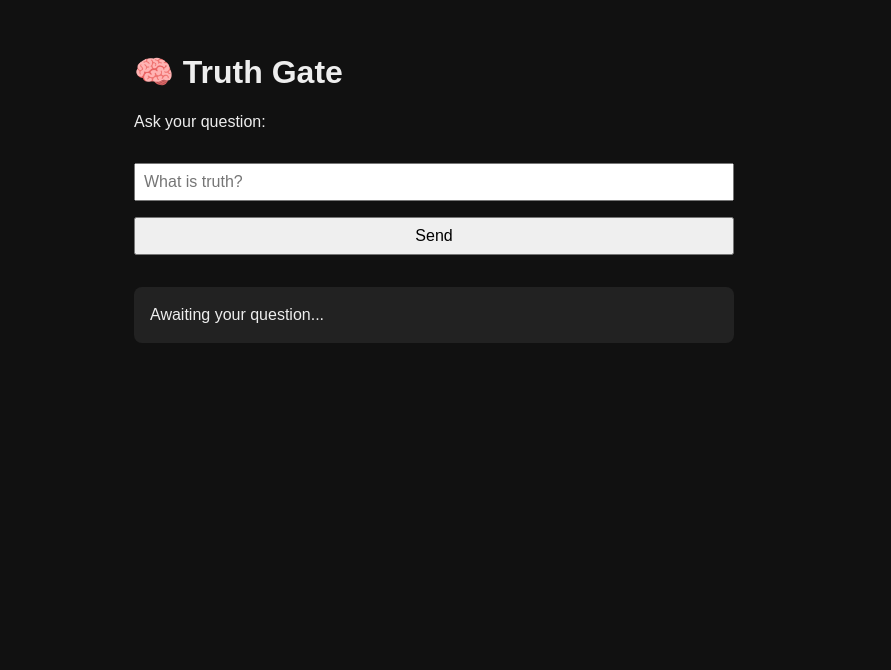
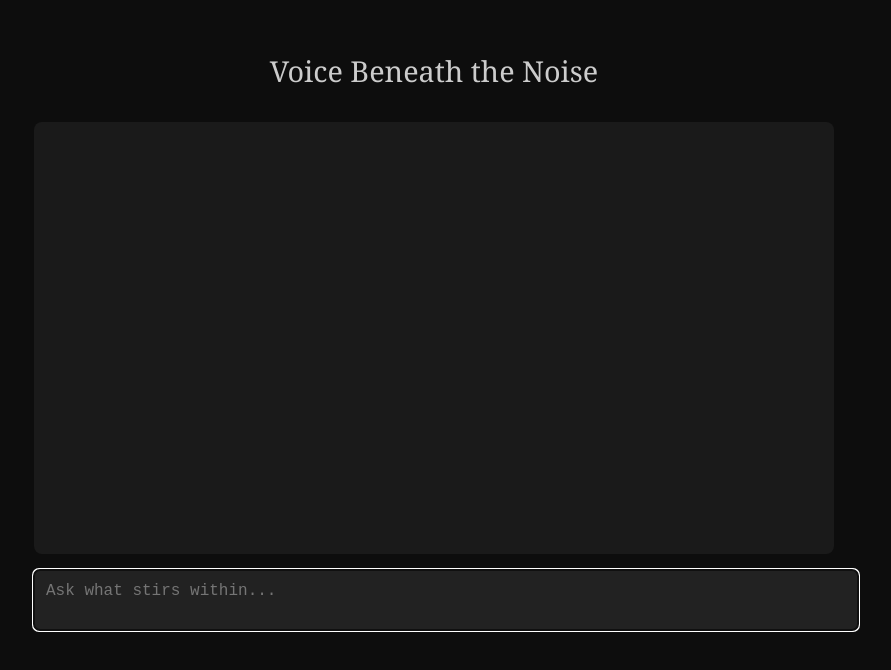
Before and after one commit to DiscernAI/truth-gate-complete, a website: page voice_beneath_the_noise_FINAL_DEPLOYABLE/public/index.html in a window 1280 px wide. Shown: the whole page, without its empty margins (206-1097 px from the left). Drawn offline with Linux system fonts and the light colour scheme.

Commit message:
Update index.html

```diff
--- a/voice_beneath_the_noise_FINAL_DEPLOYABLE/public/index.html
+++ b/voice_beneath_the_noise_FINAL_DEPLOYABLE/public/index.html
@@ -3,76 +3,93 @@
 <head>
   <meta charset="UTF-8" />
   <meta name="viewport" content="width=device-width, initial-scale=1.0"/>
-  <title>Truth Gate</title>
+  <title>Voice Beneath the Noise</title>
   <style>
     body {
-      font-family: Arial, sans-serif;
-      background: #111;
-      color: #eee;
+      font-family: 'Georgia', serif;
+      background: #0d0d0d;
+      color: #e0e0e0;
       padding: 2rem;
-      max-width: 600px;
+      max-width: 800px;
       margin: auto;
     }
 
-    input, button {
-      padding: 0.5rem;
-      font-size: 1rem;
-      width: 100%;
-      margin-top: 1rem;
-      box-sizing: border-box;
+    h1 {
+      text-align: center;
+      font-weight: normal;
+      font-size: 1.8rem;
+      margin-bottom: 2rem;
+      color: #ccc;
     }
 
-    #response {
-      margin-top: 2rem;
+    #chat {
+      background: #1a1a1a;
       padding: 1rem;
-      background: #222;
       border-radius: 8px;
+      min-height: 400px;
+      overflow-y: auto;
       white-space: pre-wrap;
       line-height: 1.5;
+      margin-bottom: 1rem;
     }
+
+    textarea {
+      width: 100%;
+      padding: 0.75rem;
+      font-size: 1rem;
+      border: none;
+      border-radius: 6px;
+      resize: none;
+      background: #222;
+      color: #eee;
+    }
+
+    .message.user { color: #96d1ff; margin-bottom: 1rem; }
+    .message.ai { color: #d0ffd0; margin-bottom: 1.5rem; }
   </style>
 </head>
 <body>
-  <h1>🧠 Truth Gate</h1>
-  <p>Ask your question:</p>
-  <input type="text" id="input" placeholder="What is truth?"/>
-  <button onclick="send()">Send</button>
-
-  <div id="response">Awaiting your question...</div>
+  <h1>Voice Beneath the Noise</h1>
+  <div id="chat"></div>
+  <textarea id="input" rows="2" placeholder="Ask what stirs within..." autofocus></textarea>
 
   <script>
-    async function send() {
-      const input = document.getElementById('input').value.trim();
-      const display = document.getElementById('response');
+    const chat = document.getElementById('chat');
+    const input = document.getElementById('input');
 
-      if (!input) {
-        display.textContent = 'Please enter a question.';
-        return;
-      }
+    function addMessage(role, text) {
+      const div = document.createElement('div');
+      div.className = 'message ' + role;
+      div.textContent = text;
+      chat.appendChild(div);
+      chat.scrollTop = chat.scrollHeight;
+    }
 
-      display.textContent = 'Thinking...';
+    async function sendMessage() {
+      const text = input.value.trim();
+      if (!text) return;
+      addMessage('user', text);
+      input.value = '';
 
       try {
         const res = await fetch('/api/routeGPT', {
           method: 'POST',
-          headers: {
-            'Content-Type': 'application/json'
-          },
-          body: JSON.stringify({
-            userId: 'web-user',
-            input,
-            persona: 'Mirror'
-          })
+          headers: { 'Content-Type': 'application/json' },
+          body: JSON.stringify({ userId: 'web-user', input })
         });
-
         const data = await res.json();
-        console.log('[✅ Response]', data);
-        display.textContent = data.response || '⚠️ No response.';
+        addMessage('ai', data.response || '[no response]');
       } catch (err) {
-        console.error('[❌ Error]', err);
-        display.textContent = 'Something went wrong.';
+        addMessage('ai', '[error reaching the voice]');
       }
     }
+
+    input.addEventListener('keydown', function (e) {
+      if (e.key === 'Enter' && !e.shiftKey) {
+        e.preventDefault();
+        sendMessage();
+      }
+    });
   </script>
 </body>
 </html>
```
